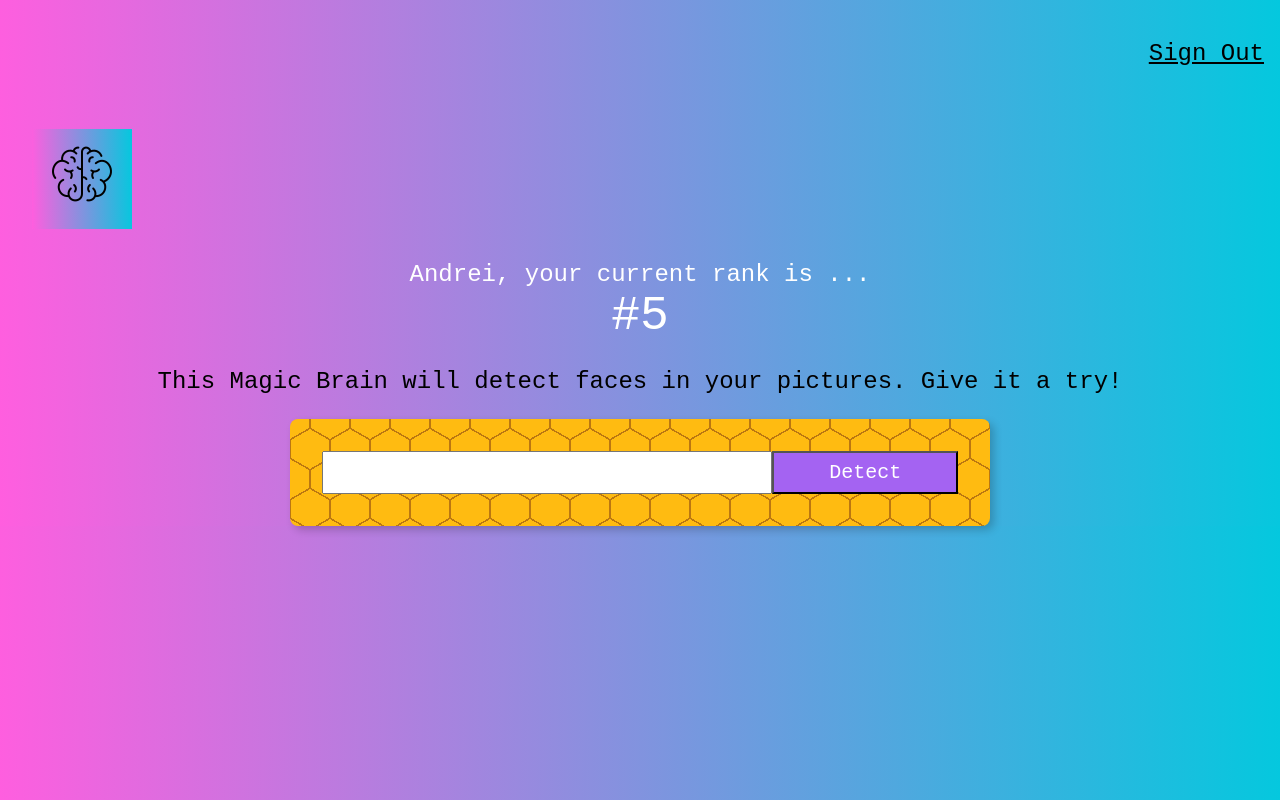
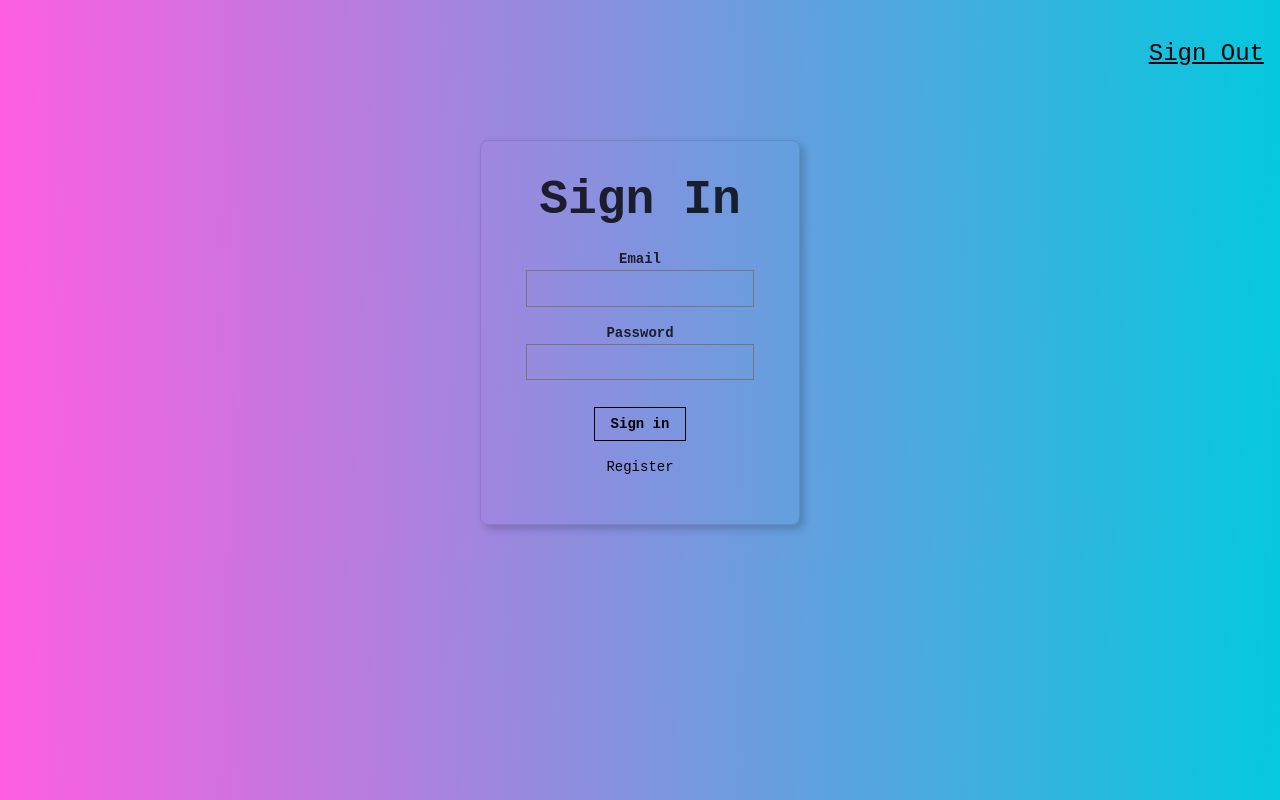
Before and after one commit to MelindaZhang2020/smart-brain, a React (Create React App) app: page / in a window 1280 px wide. Built offline with nearby package versions, Linux system fonts and the light colour scheme; what clarifai would draw is missing.

Commit message:
Add signin route

```diff
--- a/src/App.js
+++ b/src/App.js
@@ -1,6 +1,7 @@
 import React, {Component} from "react";
 import './App.css';
 import Navigation from './components/Navigation/Navigation';
+import Signin from './components/Signin/Signin';
 import FaceRecognition from './components/FaceRecognition/FaceRecognition';
 import Logo from './components/Logo/Logo';
 import ImageLinkForm from './components/ImageLinkForm/ImageLinkForm';
@@ -16,7 +17,8 @@
     this.state = {
       input:'',
       imageUrl: '',
-      box: {}
+      box: {},
+      route: 'signin'
     }
   }
   calculateFaceLocation = (data) => {
@@ -45,10 +47,16 @@
     .then(response =>this.displayFaceBox(this.calculateFaceLocation(response)))
     .catch(err=>console.log(err))
   }
+  onRouteChange = (route) => {
+    this.setState({route: route});
+  }
   render() {
     return (
       <div className="App">
-        <Navigation />
+        <Navigation onRouteChange={this.onRouteChange}/>
+        { this.state.route === 'signin'
+        ? <Signin onRouteChange={this.onRouteChange} />
+        : <div>
             <Logo />
             <Rank />
             <ImageLinkForm
@@ -56,6 +64,8 @@
             onButtonSubmit={this.onButtonSubmit}/>
             <FaceRecognition box={this.state.box} imageUrl={this.state.imageUrl}/>
           </div>
+        }
+      </div>
     );
   }
 }
--- a/src/components/Navigation/Navigation.js
+++ b/src/components/Navigation/Navigation.js
@@ -1,10 +1,10 @@
 import React from 'react';
 import 'tachyons';
 
-const Navigation = () => {
+const Navigation = ({onRouteChange}) => {
     return (
         <nav style={{display: 'flex', justifyContent: 'flex-end'}}>
-            <p className='f3 link dim black underline pa3 pointer'>Sign Out</p>
+            <p onClick={() => onRouteChange('signin')} className='f3 link dim black underline pa3 pointer'>Sign Out</p>
         </nav>
     )
 }
--- /dev/null
+++ b/src/components/Signin/Signin.js
@@ -0,0 +1,50 @@
+import React from 'react';
+
+
+const Signin = ({onRouteChange}) => {
+
+    return (
+        <article className="br3 ba b--black-10 mv4 w-100 w-50-m w-25-l mw6 shadow-5 center">
+        <main className="pa4 black-80">
+          <div className="measure">
+            <fieldset id="sign_up" className="ba b--transparent ph0 mh0">
+              <legend className="f1 fw6 ph0 mh0">Sign In</legend>
+              <div className="mt3">
+                <label className="db fw6 lh-copy f6" htmlFor="email-address">Email</label>
+                <input
+                  className="pa2 input-reset ba bg-transparent hover-bg-black hover-white w-100"
+                  type="email"
+                  name="email-address"
+                  id="email-address"
+
+                />
+              </div>
+              <div className="mv3">
+                <label className="db fw6 lh-copy f6" htmlFor="password">Password</label>
+                <input
+                  className="b pa2 input-reset ba bg-transparent hover-bg-black hover-white w-100"
+                  type="password"
+                  name="password"
+                  id="password"
+
+                />
+              </div>
+            </fieldset>
+            <div className="">
+              <input
+                onClick={() => onRouteChange('home')}
+                className="b ph3 pv2 input-reset ba b--black bg-transparent grow pointer f6 dib"
+                type="submit"
+                value="Sign in"
+              />
+            </div>
+            <div className="lh-copy mt3">
+              <p className="f6 link dim black db pointer">Register</p>
+            </div>
+          </div>
+        </main>
+      </article>
+    )
+}
+
+export default Signin;
```
Lines whose indentation alone changed are shown as unchanged.
